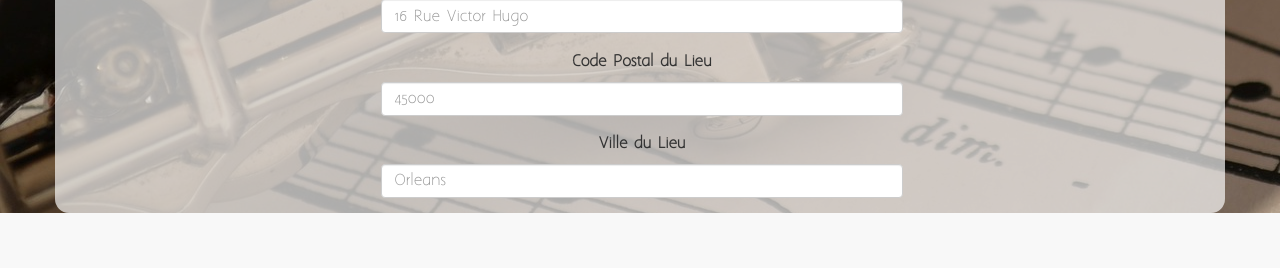
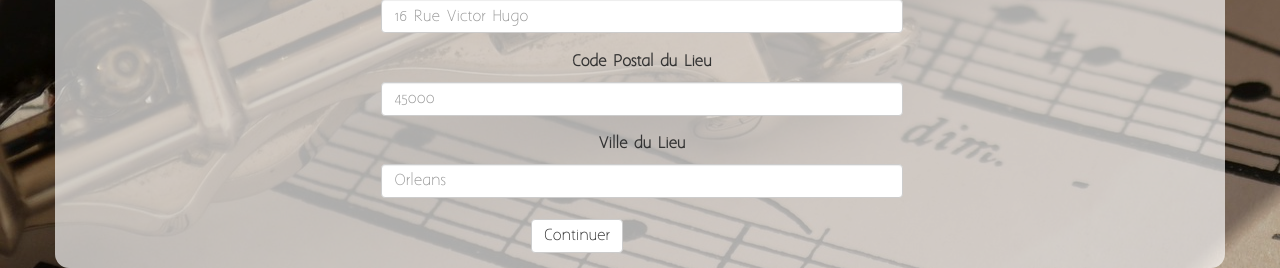
Before and after one commit to Ladislus/dut2_projet_projet-quatuor-2a11b, a Flask app: template Developpement/templates/stage/stage_inscription_parental.html in a window 1280 px wide; the page is wider, and only the part inside the window is pictured. Shown: the part 821-1089 px from the top of that part. Before the commit the page ends 1034 px from the top of that part, so only its background shows below. Run offline with Flask 2, Linux system fonts and the light colour scheme; the template is opened without the code that fills it: values that come from a table or form of the project are taken from there, others are empty; some libraries are stand-ins or nearby versions.

Commit message:
ajout du bouton submit dans inscription parental

```diff
--- a/Developpement/templates/stage/stage_inscription_parental.html
+++ b/Developpement/templates/stage/stage_inscription_parental.html
@@ -72,6 +72,9 @@
           </div>
         </div>
       </div>
+      <div class=form-group>
+        <input type="submit" id="submit" class="btn btn-default" value="Continuer">
+      </div>
     </div>
   </div>
   {% endblock %}
```
Also changed, not shown: Developpement/templates/stage/stage_inscription.html (line endings or trailing spaces).
